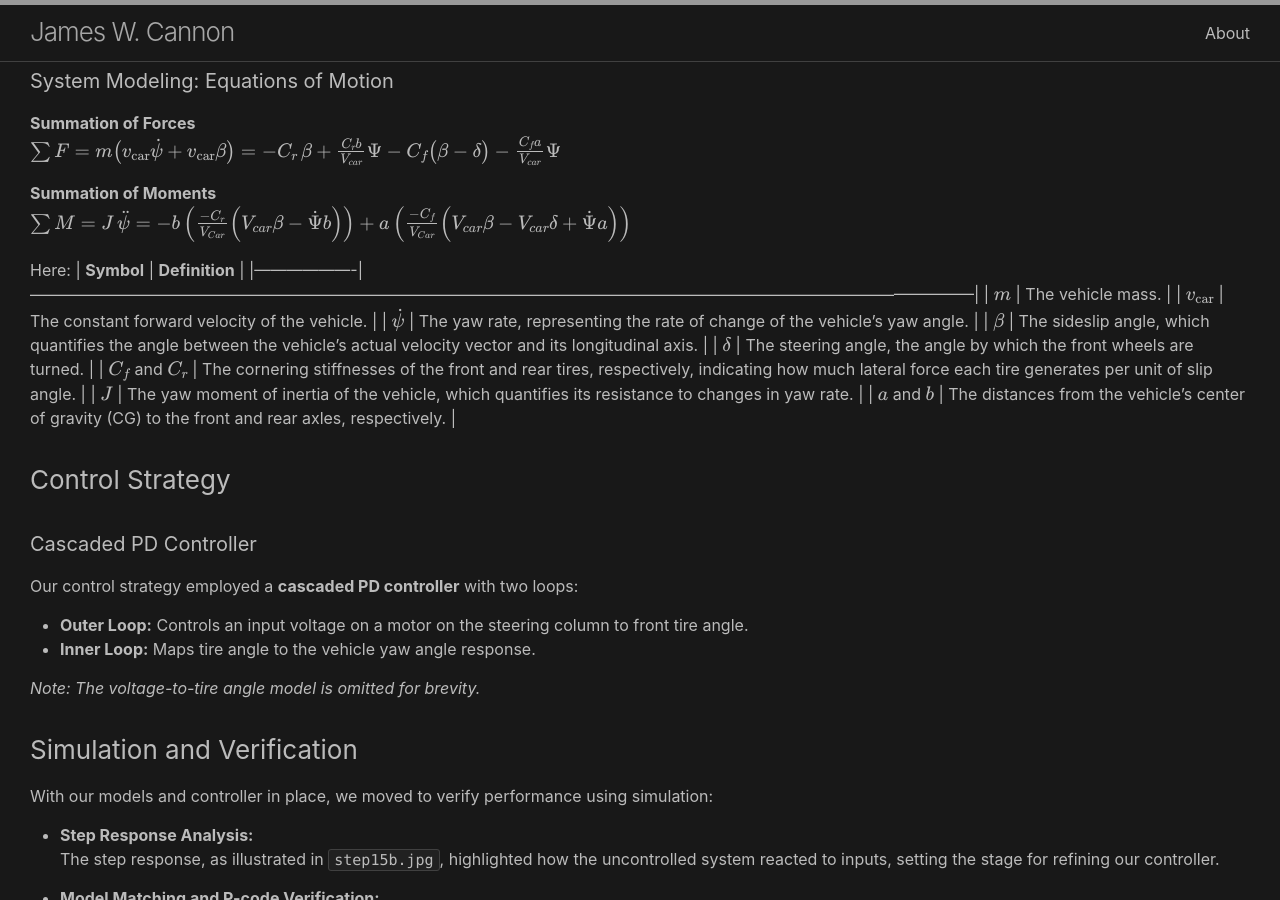
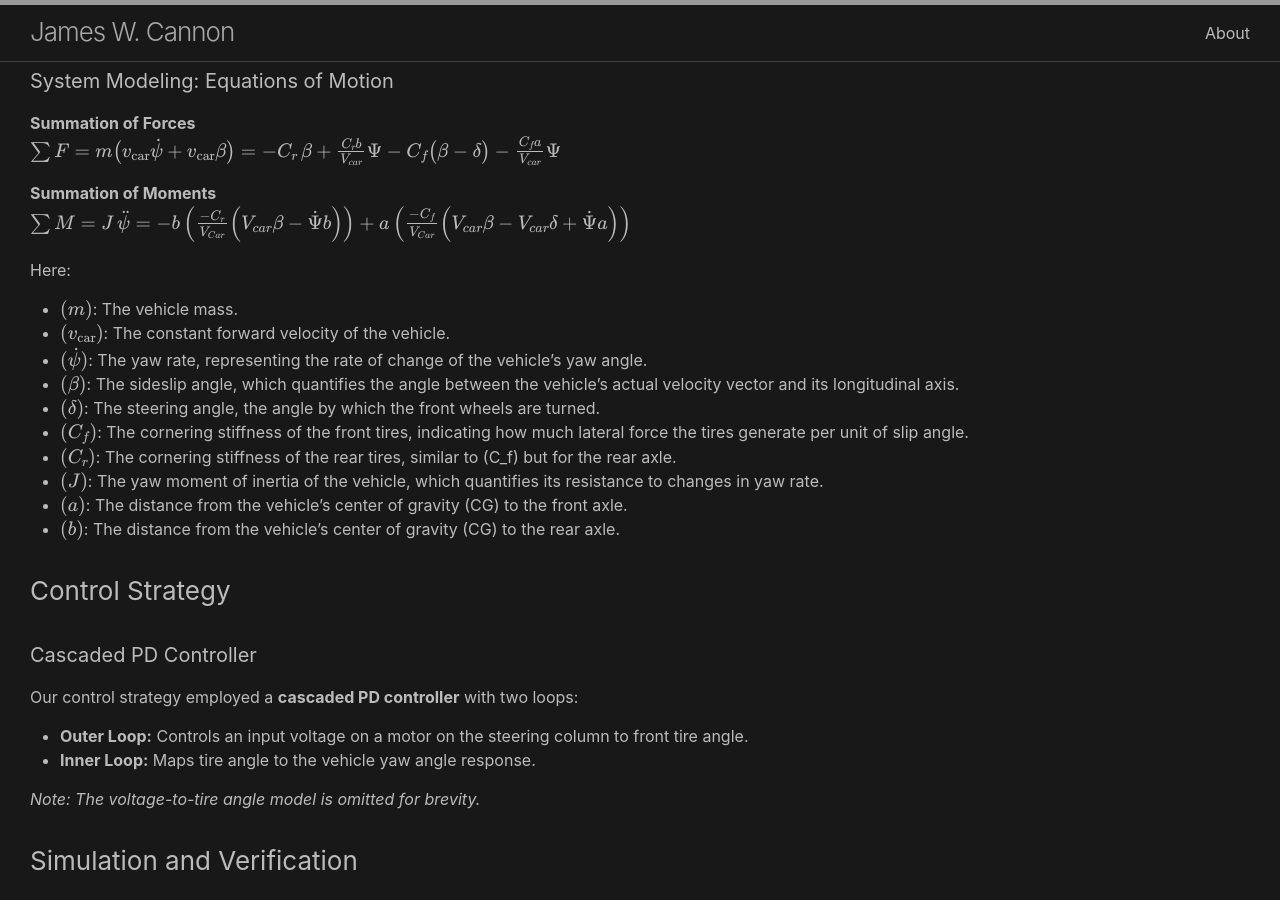
Before and after one commit to jacan20/portfolio, a Jekyll site: the page built from _posts/2024-03-15-indy-car-steering-controller.md, in a window 1280 px wide and 900 px high, scrolled down 1026 px. Built offline with Jekyll 4.4.1, drawn with Linux system fonts in a browser that asks for light colours.

Commit message:
Update 2024-03-15-indy-car-steering-controller.md

```diff
--- a/_posts/2024-03-15-indy-car-steering-controller.md
+++ b/_posts/2024-03-15-indy-car-steering-controller.md
@@ -45,16 +45,16 @@ $$
 $$
 
 Here:
-| **Symbol**        | **Definition**                                                                                                                                                                  |
-|-------------------|---------------------------------------------------------------------------------------------------------------------------------------------------------------------------------|
-| $m$               | The vehicle mass.                                                                                                                                                               |
-| $v_{\text{car}}$  | The constant forward velocity of the vehicle.                                                                                                                                   |
-| $\dot{\psi}$      | The yaw rate, representing the rate of change of the vehicle’s yaw angle.                                                                                                        |
-| $\beta$           | The sideslip angle, which quantifies the angle between the vehicle’s actual velocity vector and its longitudinal axis.                                                           |
-| $\delta$          | The steering angle, the angle by which the front wheels are turned.                                                                                                              |
-| $C_f$ and $C_r$   | The cornering stiffnesses of the front and rear tires, respectively, indicating how much lateral force each tire generates per unit of slip angle.                                |
-| $J$               | The yaw moment of inertia of the vehicle, which quantifies its resistance to changes in yaw rate.                                                                                |
-| $a$ and $b$       | The distances from the vehicle’s center of gravity (CG) to the front and rear axles, respectively.                                                                               |
+- $\(m\)$: The vehicle mass.
+- $\(v_{\text{car}}\)$: The constant forward velocity of the vehicle.
+- $\(\dot{\psi}\)$: The yaw rate, representing the rate of change of the vehicle’s yaw angle.
+- $\(\beta\)$: The sideslip angle, which quantifies the angle between the vehicle’s actual velocity vector and its longitudinal axis.
+- $\(\delta\)$: The steering angle, the angle by which the front wheels are turned.
+- $\(C_f\)$: The cornering stiffness of the front tires, indicating how much lateral force the tires generate per unit of slip angle.
+- $\(C_r\)$: The cornering stiffness of the rear tires, similar to \(C_f\) but for the rear axle.
+- $\(J\)$: The yaw moment of inertia of the vehicle, which quantifies its resistance to changes in yaw rate.
+- $\(a\)$: The distance from the vehicle’s center of gravity (CG) to the front axle.
+- $\(b\)$: The distance from the vehicle’s center of gravity (CG) to the rear axle.
 
 
 ### Control Strategy
```
